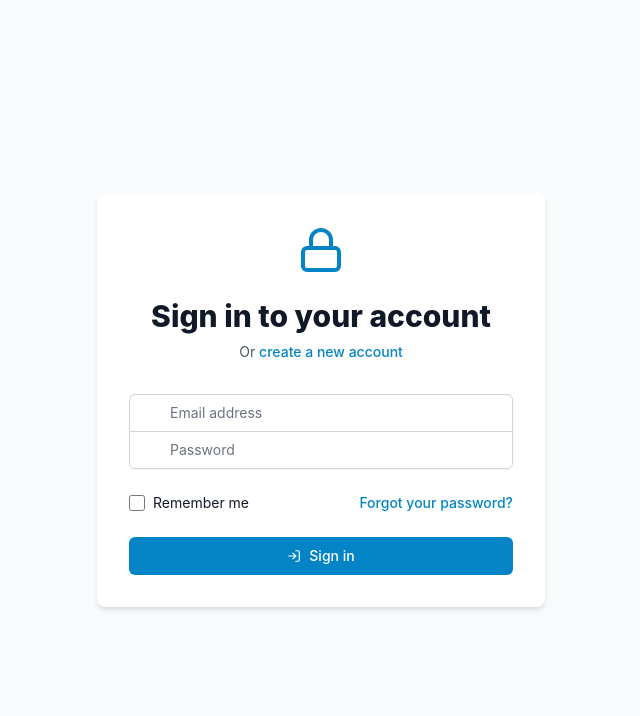
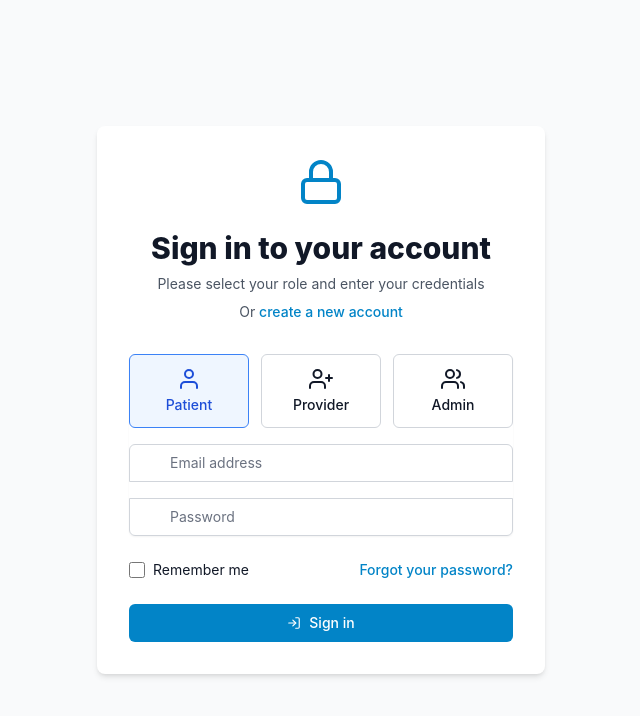
Before and after one commit to GYB356/roofing-tracker, a React (Create React App) app: page /login in a window 1280 px wide. Shown: the top 716 px of the page, without its empty margins (319-959 px from the left). Built offline with nearby package versions, Linux system fonts and the light colour scheme; no server answers.

Commit message:
Initial commit

```diff
--- a/src/components/appointments/CalendarViewPage.js
+++ b/src/components/appointments/CalendarViewPage.js
@@ -74,8 +74,6 @@ const CalendarViewPage = () => {
       status: 'confirmed'
     }
   ];
-
-  // Calendar data - Generate dates for the monthly view
   const currentDate = new Date();
   const currentMonth = currentDate.getMonth();
   const currentYear = currentDate.getFullYear();
@@ -133,7 +131,6 @@ const CalendarViewPage = () => {
     "January", "February", "March", "April", "May", "June",
     "July", "August", "September", "October", "November", "December"
   ];
-
   return (
     <PageLayout
       title="Appointments Calendar"
--- a/src/components/auth/Login.js
+++ b/src/components/auth/Login.js
@@ -1,7 +1,7 @@
 import React, { useState } from 'react';
 import { Link, useNavigate, useLocation } from 'react-router-dom';
 import { useAuth } from '../../contexts/AuthContext';
-import { FiLogIn, FiAlertTriangle, FiLock, FiMail } from 'react-icons/fi';
+import { FiLogIn, FiAlertTriangle, FiLock, FiMail, FiUser, FiUserPlus, FiUsers } from 'react-icons/fi';
 
 const Login = () => {
   const { login } = useAuth();
@@ -10,13 +10,14 @@ const Login = () => {
 
   const [formData, setFormData] = useState({
     email: '',
-    password: ''
+    password: '',
+    role: 'patient' // Default role
   });
   const [loading, setLoading] = useState(false);
   const [error, setError] = useState('');
   const [rememberMe, setRememberMe] = useState(false);
 
-  const { email, password } = formData;
+  const { email, password, role } = formData;
 
   // Get the redirect path from location state or default to home
   const from = location.state?.from?.pathname || '/';
@@ -37,7 +38,7 @@ const Login = () => {
       setLoading(true);
       setError('');
 
-      await login(email, password, rememberMe);
+      await login(email, password, rememberMe, role);
 
       // Redirect to the page they were trying to access
       navigate(from, { replace: true });
@@ -56,6 +57,9 @@ const Login = () => {
             Sign in to your account
           </h2>
           <p className="mt-2 text-sm text-gray-600 dark:text-gray-400">
+            Please select your role and enter your credentials
+          </p>
+          <p className="mt-2 text-sm text-gray-600 dark:text-gray-400">
             Or{' '}
             <Link to="/register" className="font-medium text-primary-600 hover:text-primary-500 dark:text-primary-400 dark:hover:text-primary-300">
               create a new account
@@ -73,7 +77,67 @@ const Login = () => {
         )}
 
         <form className="mt-8 space-y-6" onSubmit={handleSubmit}>
-          <div className="rounded-md shadow-sm -space-y-px">
+          <div className="rounded-md shadow-sm space-y-4">
+            <div className="grid grid-cols-3 gap-3">
+              <div>
+                <input
+                  id="role-patient"
+                  name="role"
+                  type="radio"
+                  value="patient"
+                  checked={role === 'patient'}
+                  onChange={handleChange}
+                  className="sr-only"
+                />
+                <label
+                  htmlFor="role-patient"
+                  onClick={() => setFormData({...formData, role: 'patient'})}
+                  className={`flex flex-col items-center justify-center p-3 border rounded-md cursor-pointer transition-colors ${role === 'patient' ? 'bg-blue-50 border-blue-500 text-blue-700 dark:bg-blue-900 dark:text-blue-200' : 'border-gray-300 dark:border-gray-600 hover:bg-gray-50 dark:hover:bg-gray-800'}`}
+                >
+                  <FiUser className="h-6 w-6 mb-1" />
+                  <span className="text-sm font-medium">Patient</span>
+                </label>
+              </div>
+              <div>
+                <input
+                  id="role-provider"
+                  name="role"
+                  type="radio"
+                  value="provider"
+                  checked={role === 'provider'}
+                  onChange={handleChange}
+                  className="sr-only"
+                />
+                <label
+                  htmlFor="role-provider"
+                  onClick={() => setFormData({...formData, role: 'provider'})}
+                  className={`flex flex-col items-center justify-center p-3 border rounded-md cursor-pointer transition-colors ${role === 'provider' ? 'bg-blue-50 border-blue-500 text-blue-700 dark:bg-blue-900 dark:text-blue-200' : 'border-gray-300 dark:border-gray-600 hover:bg-gray-50 dark:hover:bg-gray-800'}`}
+                >
+                  <FiUserPlus className="h-6 w-6 mb-1" />
+                  <span className="text-sm font-medium">Provider</span>
+                </label>
+              </div>
+              <div>
+                <input
+                  id="role-admin"
+                  name="role"
+                  type="radio"
+                  value="admin"
+                  checked={role === 'admin'}
+                  onChange={handleChange}
+                  className="sr-only"
+                />
+                <label
+                  htmlFor="role-admin"
+                  onClick={() => setFormData({...formData, role: 'admin'})}
+                  className={`flex flex-col items-center justify-center p-3 border rounded-md cursor-pointer transition-colors ${role === 'admin' ? 'bg-blue-50 border-blue-500 text-blue-700 dark:bg-blue-900 dark:text-blue-200' : 'border-gray-300 dark:border-gray-600 hover:bg-gray-50 dark:hover:bg-gray-800'}`}
+                >
+                  <FiUsers className="h-6 w-6 mb-1" />
+                  <span className="text-sm font-medium">Admin</span>
+                </label>
+              </div>
+            </div>
+
             <div>
               <label htmlFor="email" className="sr-only">Email address</label>
               <div className="relative">
@@ -88,7 +152,7 @@ const Login = () => {
                   required
                   value={email}
                   onChange={handleChange}
-                  className="appearance-none rounded-none relative block w-full pl-10 px-3 py-2 border border-gray-300 dark:border-gray-600 placeholder-gray-500 dark:placeholder-gray-400 text-gray-900 dark:text-white dark:bg-gray-700 rounded-t-md focus:outline-none focus:ring-primary-500 focus:border-primary-500 focus:z-10 sm:text-sm"
+                  className="appearance-none rounded-t-md relative block w-full pl-10 px-3 py-2 border border-gray-300 dark:border-gray-600 placeholder-gray-500 dark:placeholder-gray-400 text-gray-900 dark:text-white dark:bg-gray-700 focus:outline-none focus:ring-primary-500 focus:border-primary-500 focus:z-10 sm:text-sm"
                   placeholder="Email address"
                 />
               </div>
--- a/src/components/layout/Sidebar.js
+++ b/src/components/layout/Sidebar.js
@@ -1,5 +1,5 @@
 import React, { useState } from 'react';
-import { Link, useLocation, useNavigate } from 'react-router-dom';
+import { Link, useLocation } from 'react-router-dom';
 import { useAuth } from '../../contexts/AuthContext';
 import {
   FiHome,
@@ -17,17 +17,19 @@ import {
   FiX,
   FiUsers,
   FiBarChart2,
-  FiLogOut
+  FiLogOut,
+  FiLock
 } from 'react-icons/fi';
 
 const Sidebar = () => {
   const location = useLocation();
-  const navigate = useNavigate();
   const { currentUser, logout } = useAuth();
   const [isCollapsed, setIsCollapsed] = useState(false);
   const [mobileMenuOpen, setMobileMenuOpen] = useState(false);
   const [expandedMenus, setExpandedMenus] = useState({});
-  const [activeSubmenu, setActiveSubmenu] = useState(null);
+  const [notifications, setNotifications] = useState({
+    hipaa: 2 // Example: 2 pending HIPAA compliance tasks
+  });
   const hasAccess = (roles) => {
     if (!currentUser || !roles) return false;
 
@@ -51,7 +53,6 @@ const Sidebar = () => {
       ...prev,
       [menu]: !prev[menu]
     }));
-    setActiveSubmenu(expandedMenus[menu] ? null : menu);
   };
   const isActive = (path) => {
     return location.pathname === path || location.pathname.startsWith(`${path}/`);
@@ -68,7 +69,6 @@ const Sidebar = () => {
       toggleMenu(menu);
     } else if (e.key === 'Escape') {
       setExpandedMenus(prev => ({ ...prev, [menu]: false }));
-      setActiveSubmenu(null);
     } else if (e.key === 'ArrowDown' || e.key === 'ArrowUp') {
       e.preventDefault();
       const menuItems = document.querySelectorAll('[role="menuitem"]');
@@ -84,7 +84,6 @@ const Sidebar = () => {
       e.preventDefault();
       closeMobileMenu();
     } else if (e.key === 'Escape') {
-      setActiveSubmenu(null);
       e.currentTarget.closest('[role="menuitem"]').focus();
     } else if (e.key === 'ArrowRight') {
       e.preventDefault();
@@ -152,6 +151,19 @@ const Sidebar = () => {
         { name: 'Invoices', path: '/billing/invoices' },
         { name: 'Payments', path: '/billing/payments' },
         { name: 'Insurance', path: '/billing/insurance' }
+      ]
+    },
+    {
+      name: 'HIPAA Compliance',
+      icon: <FiLock className="w-5 h-5" />,
+      path: '/hipaa',
+      hasSubmenu: true,
+      submenuKey: 'hipaa',
+      roles: ['admin', 'doctor', 'nurse', 'staff'],
+      submenu: [
+        { name: 'HIPAA Documents', path: '/hipaa/documents' },
+        { name: 'BAA Management', path: '/hipaa/baa-management' },
+        { name: 'Compliance Training', path: '/hipaa/training' }
       ]
     },
     {
@@ -253,7 +265,16 @@ const Sidebar = () => {
                     >
                       <div className="flex items-center">
                         {item.icon}
-                        {!isCollapsed && <span className="ml-3">{item.name}</span>}
+                        {!isCollapsed && (
+                          <div className="flex items-center">
+                            <span className="ml-3">{item.name}</span>
+                            {item.submenuKey === 'hipaa' && notifications.hipaa > 0 && (
+                              <span className="ml-2 inline-flex items-center justify-center px-2 py-1 text-xs font-bold leading-none text-red-100 bg-red-600 rounded-full">
+                                {notifications.hipaa}
+                              </span>
+                            )}
+                          </div>
+                        )}
                       </div>
                       {!isCollapsed && (
                         <span aria-hidden="true">
```
Also changed, not shown: 11 other files (tests, documents, lock files or other folders).
